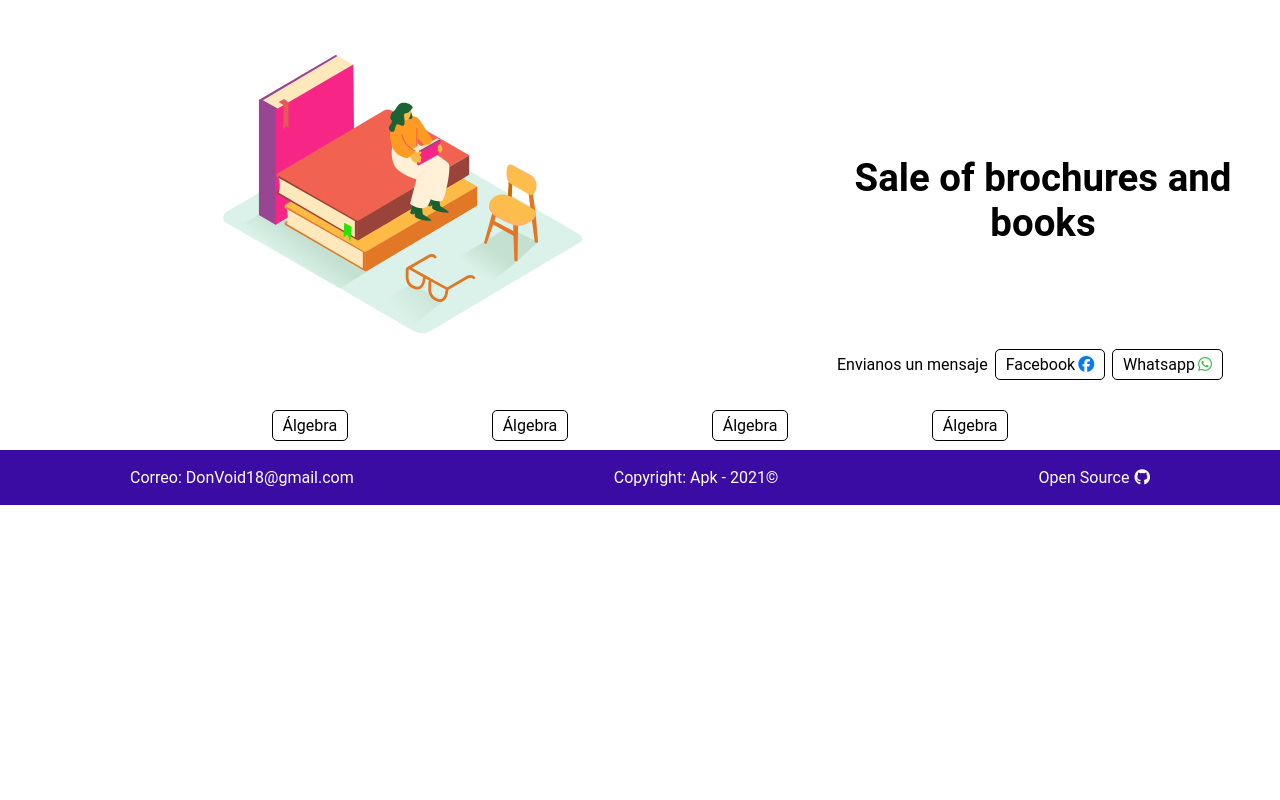
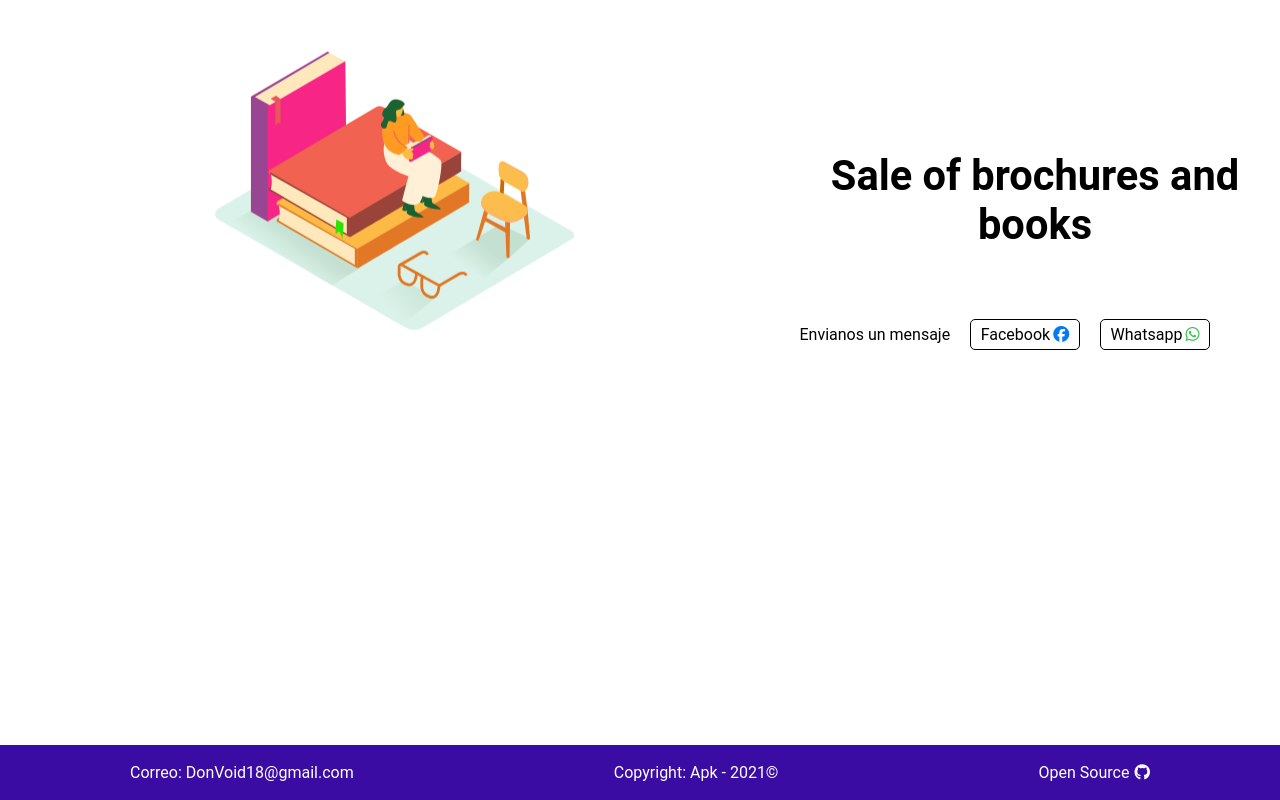
Before and after one commit to DonVoid18/BookStore, a plain HTML site: page index.html in a window 1280 px wide. Drawn offline with Linux system fonts and the light colour scheme.

Commit message:
Finished css header

```diff
--- a/Style/header-style.css
+++ b/Style/header-style.css
@@ -7,9 +7,12 @@ html{
     font-size: 16px;
     font-family: 'Roboto', sans-serif;
 }
-
+body{
+    display: flex;
+    flex-direction: column;
+    min-height: 100vh;
+}
 /* css del header de la pagina */
-
 .container-header-information{
     width: 100%;
     height: 50vh;
@@ -20,18 +23,35 @@ html{
 }
 .container-header-details{
     position: absolute;
-    bottom: 20px;
+    bottom: 50px;
     right: 50px;
 }
+/* css de la imagen */
 .container-header-image{
-    padding: 0 200px;
+    padding: 0 15%;
 }
+.container-header-image img{
+    animation-name: flotante;
+    animation-duration: 3s;
+    animation-direction: alternate;
+    animation-iteration-count: infinite;
+    animation-timing-function: linear;
+}
+@keyframes flotante{
+    0%{
+        transform: translate(0, -10px);
+    }
+    100%{
+        transform: translate(0, 10px);
+    }
+}
+
 .container-header-title{
-    font-size: 1.2em;
+    font-size: 1.3em;
     text-align: center;
 }
 .container-header-details{
-    width: 400px;
+    width: 450px;
     display: flex;
     justify-content: space-evenly;
     align-items: center;
@@ -57,24 +77,3 @@ html{
 .fa-whatsapp{
     color: #38be4b;
 }
-
-/* css del container botones de los libros */
-.container-curse-links{
-    width: 100%;
-    display: flex;
-    justify-content: center;
-}
-.container-buttons-curse{
-    width: 80%;
-    height: 50px;
-    display: flex;
-    align-items: center;
-    justify-content: space-evenly;
-}
-.button-curse-link{
-    text-decoration: none;
-    color: black;
-    padding: 5px 10px;
-    border: 1px solid black;
-    border-radius: 5px;
-}
--- /dev/null
+++ b/Style/main-style.css
@@ -0,0 +1,3 @@
+main{
+    flex-grow: 1;
+}
--- a/index.html
+++ b/index.html
@@ -6,6 +6,7 @@
     <meta name="viewport" content="width=device-width, initial-scale=1.0">
     <title>Bookstore</title>
     <link rel="stylesheet" href="Style/header-style.css">
+    <link rel="stylesheet" href="Style/main-style.css">
     <link rel="stylesheet" href="Style/footer-style.css">
     <script src="https://kit.fontawesome.com/71a4b48035.js" crossorigin="anonymous"></script>
 </head>
@@ -14,7 +15,7 @@
         <div class="container-header">
             <div class="container-header-information">
                 <div class="container-header-image">
-                    <img src="Book Lover_Isometric.svg" alt="Image page">
+                    <img src="Images/Book Lover_Isometric.svg" alt="Image page">
                 </div>
                 <div class="container-header-title">
                     <h1>Sale of brochures and books</h1>
@@ -23,14 +24,6 @@
                     <span>Envianos un mensaje</span>
                     <a class="button-details-contacts" href="">Facebook<i class="fab fa-facebook"></i></a>
                     <a class="button-details-contacts" href="">Whatsapp<i class="fab fa-whatsapp"></i></a>
-                </div>
-            </div>
-            <div class="container-curse-links">
-                <div class="container-buttons-curse">
-                    <a class="button-curse-link" href="">Álgebra</a>
-                    <a class="button-curse-link" href="">Álgebra</a>
-                    <a class="button-curse-link" href="">Álgebra</a>
-                    <a class="button-curse-link" href="">Álgebra</a>
                 </div>
             </div>
         </div>
```
Also changed, not shown: pruebas.html (added, +32 -0 lines), Images/Book Lover_Isometric.svg (renamed from Book Lover_Isometric.svg).
